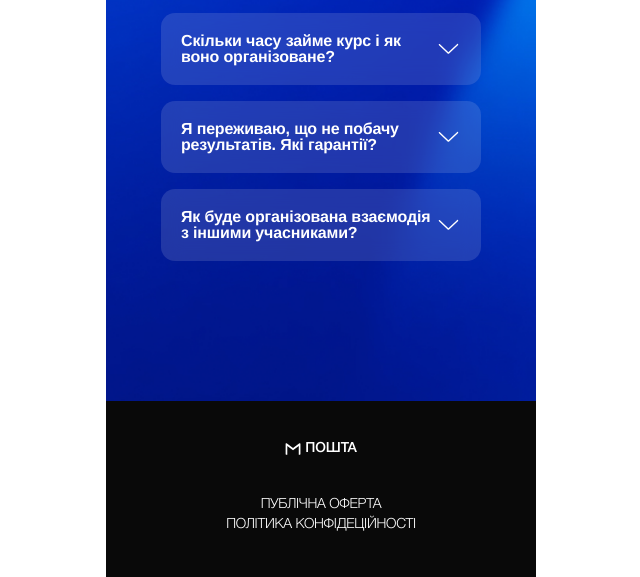
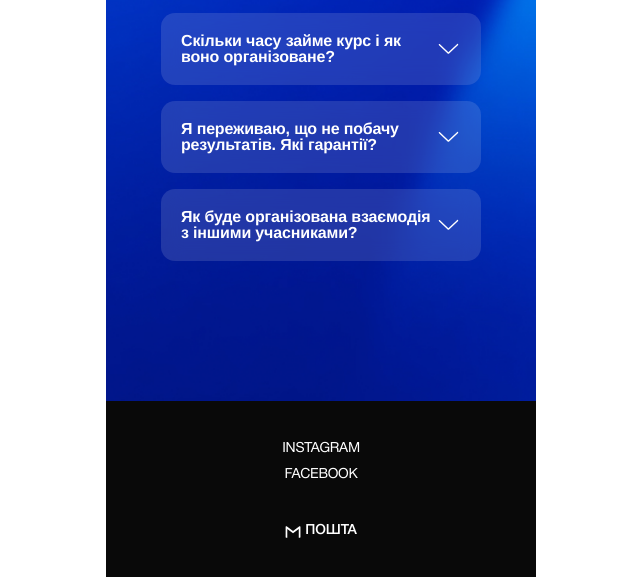
Before and after one commit to RomanIsaiev/work-website-79, a website built with Vite: page index.html in a window 1280 px wide. Shown: the part 10004-10581 px from the top of the page, without its empty margins (319-959 px from the left). Built offline with nearby package versions, Linux system fonts and the light colour scheme.

Commit message:
added links

```diff
--- a/index.html
+++ b/index.html
@@ -1017,22 +1017,44 @@
     </main>
     <footer class="footer section">
       <div class="container">
-        <div class="fop-box">
+        <ul class="socials-links">
+          <li class="links-item">
+            <a
+              href="https://www.instagram.com/angela_maistrenko_mss"
+              target="_blank"
+              rel="nofollow"
+              >INSTAGRAM</a
+            >
+          </li>
+          <li class="links-item">
+            <a
+              href="https://www.facebook.com/share/1DioKi7ndr/?mibextid=wwXIfr"
+              target="_blank"
+              rel="nofollow"
+              >FACEBOOK</a
+            >
+          </li>
+        </ul>
+        <!-- <div class="fop-box">
           <p class="name">фоп імʼя прізвище</p>
           <p class="code">іпн 00000000</p>
-        </div>
-        <a class="mail-link" href="mailto:"
+        </div> -->
+        <a class="mail-link" href="mailto:alera.school@gmail.com"
           ><div class="mail-box">
             <img src="./src/img/mail.svg" alt="mail" />
             <p class="mail">пошта</p>
           </div></a
         >
         <div class="deals-box">
-          <a href="" target="_blank" rel="nofollow" class="deals-link public"
+          <a
+            href="https://docs.google.com/document/d/1kpB1MAnHk3typ6XaVoo8AmRPpWNyqTGcgGYp8NGhtFs/edit?usp=sharing"
+            target="_blank"
+            rel="nofollow"
+            class="deals-link public"
             >публічна оферта</a
           >
           <a
-            href=""
+            href="https://docs.google.com/document/d/1yUlsY_6-c1fVVzpoSLFyDIwcll0kxYPu2pCS5jzgUxE/edit?usp=sharing"
             target="_blank"
             rel="nofollow"
             class="deals-link confidence"
--- a/src/css/styles.css
+++ b/src/css/styles.css
@@ -1074,6 +1074,25 @@
   margin: 0 auto;
 }
 
+.socials-links {
+  display: flex;
+  flex-direction: column;
+  gap: 10px;
+  margin-bottom: 40px;
+}
+
+.links-item {
+  color: #fff;
+  text-align: center;
+  font-family: 'Helvetica Neue';
+  font-size: 14px;
+  font-style: normal;
+  font-weight: 400;
+  line-height: 115%; /* 16.1px */
+  letter-spacing: -0.28px;
+  text-transform: uppercase;
+}
+
 .fop-box {
   display: none;
 
```
